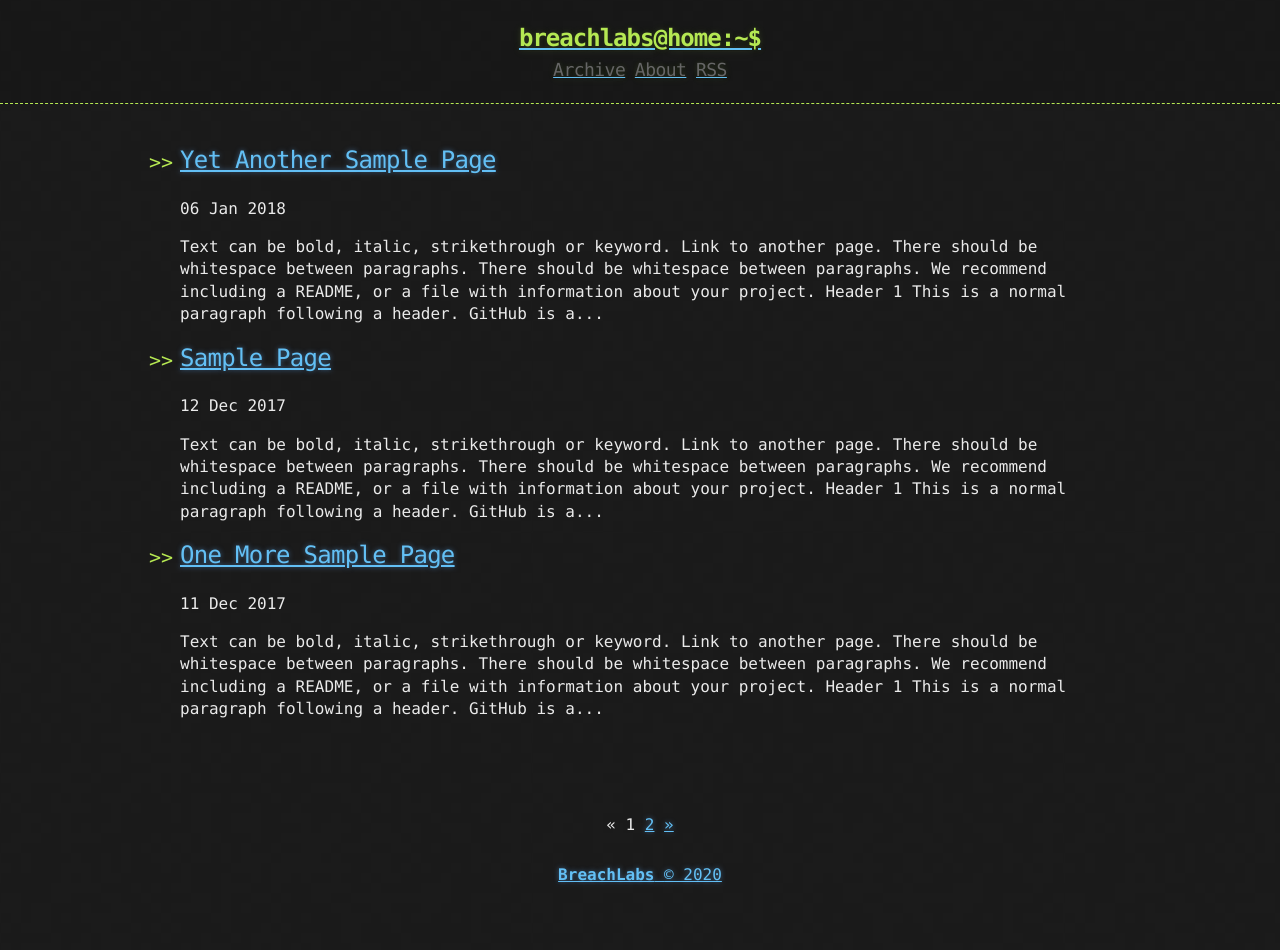
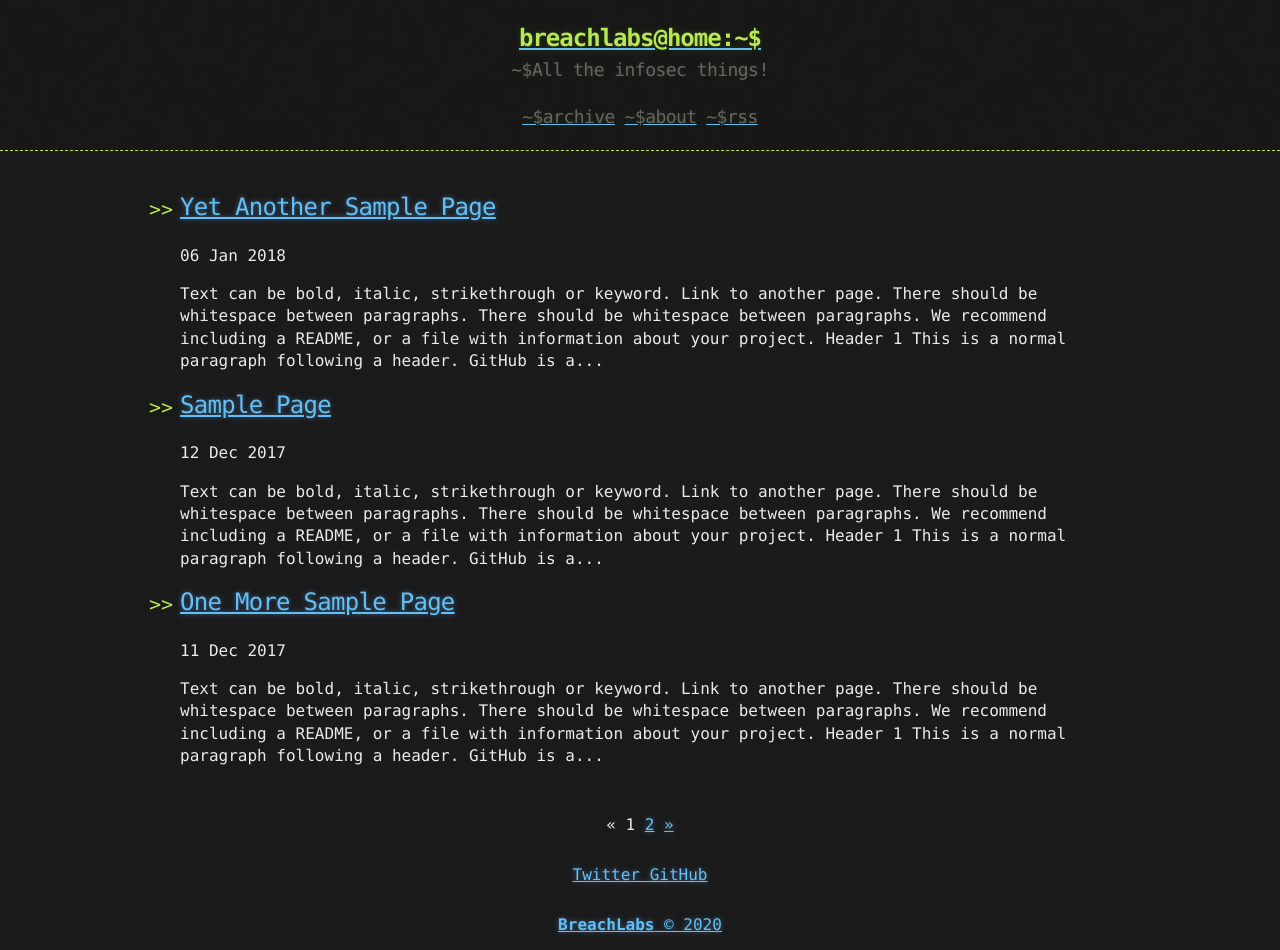
Before and after one commit to breachlabs-io/breachlabs-io.github.io, a Jekyll site: the page built from index.html, in a window 1280 px wide. Built offline with Jekyll 4.4.1, drawn with Linux system fonts in a browser that asks for light colours; the list of posts is cut into pages by our own code; before the commit the page ends 900 px from its top, so only the background shows below that.

Commit message:
Added some extra features

```diff
--- a/_config.yml
+++ b/_config.yml
@@ -29,4 +29,3 @@
 
 # Custom variables
 owner : "BreachLabs"
-year : "2020"
--- a/_includes/footer.html
+++ b/_includes/footer.html
@@ -1,4 +1,11 @@
 <footer>
+  <a href="https://twitter.com/breachlabs_io">
+    <span>Twitter</span>
+  </a>
+  <a href="https://github.com/breachlabs-io">
+    <span>GitHub</span>
+  </a>
+  <br>
   <a href="https://creativecommons.org/licenses/by-nc/3.0/deed.en_US">
     <span>
         <b>{{ site.owner}}</b>
--- a/_includes/header.html
+++ b/_includes/header.html
@@ -4,6 +4,8 @@
     {% assign owner_first_name = site.owner | split: " " %}
     <h1>{{ owner_first_name[0] | downcase }}@home:~$</h1>
     </a>
+    <div class="header-desc">
+      <h2>~${{ site.description }}</h2>
     <div class="header-links">
       {% include links.html %}
     </div>
--- a/_includes/links.html
+++ b/_includes/links.html
@@ -1,3 +1,3 @@
-<a href="{{ "/archive" | prepend: site.baseurl | replace: '//', '/' }}"><h2 class="header-link">Archive</h2></a>
-<a href="{{ "/about" | prepend: site.baseurl | replace: '//', '/' }}"><h2 class="header-link">About</h2></a>
-<a href="{{ "/atom.xml" | prepend: site.baseurl | replace: '//', '/' }}"><h2 class="header-link">RSS</h2></a>
+<a href="{{ "/archive" | prepend: site.baseurl | replace: '//', '/' }}"><h2 class="header-link">~$archive</h2></a>
+<a href="{{ "/about" | prepend: site.baseurl | replace: '//', '/' }}"><h2 class="header-link">~$about</h2></a>
+<a href="{{ "/atom.xml" | prepend: site.baseurl | replace: '//', '/' }}"><h2 class="header-link">~$rss</h2></a>
--- a/_sass/base.scss
+++ b/_sass/base.scss
@@ -54,6 +54,10 @@
   border-bottom: 1px dashed $conifer; //header;
   padding: 20px;
   margin: 0 0 40px 0;
+}
+
+.header-desc {
+   text-align: center;
 }
 
 .header-links {
```
